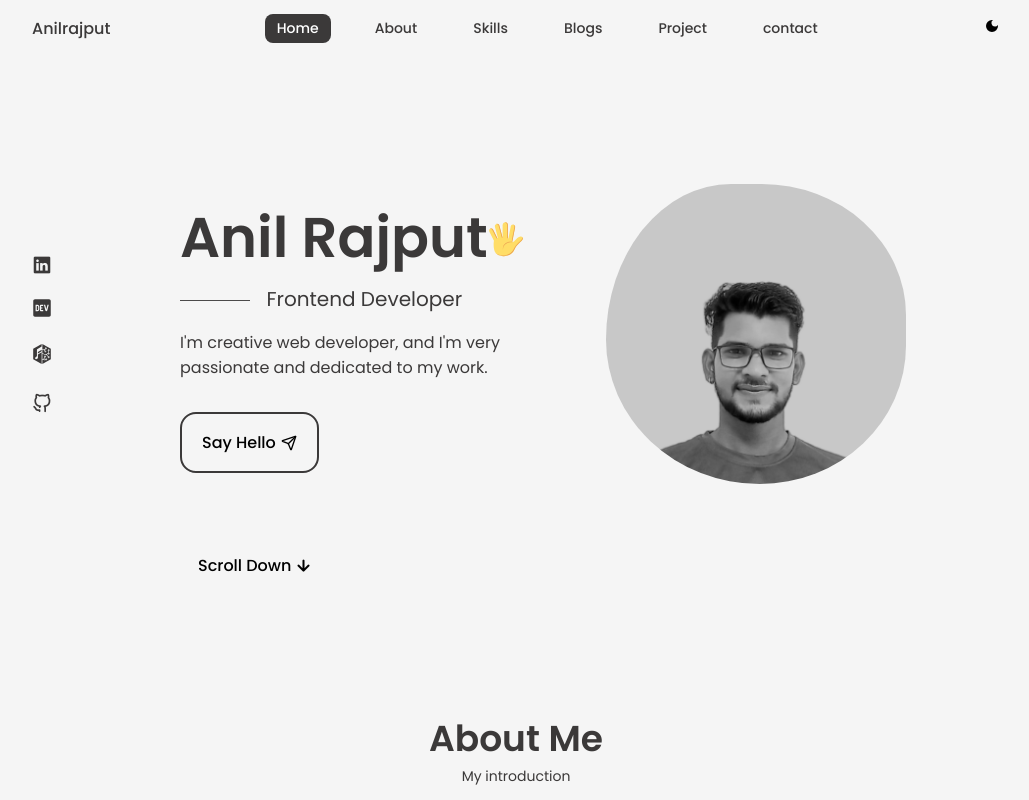
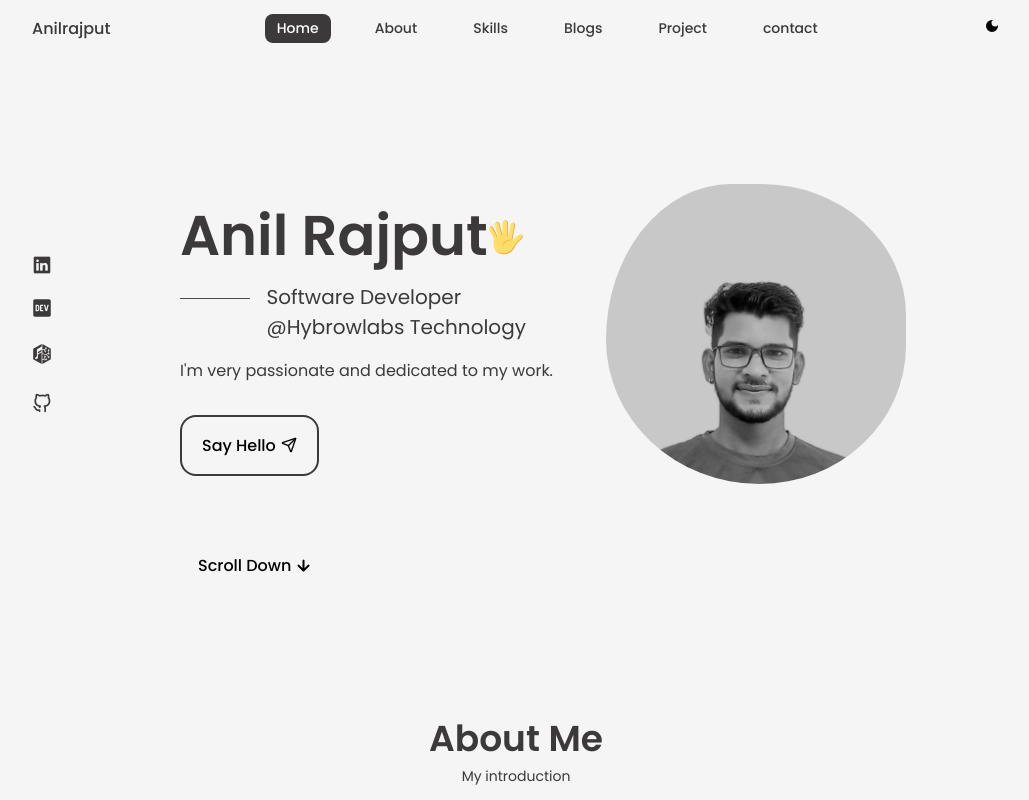
Before and after one commit to 04anilr/my-portfolio, a React (Create React App) app: page / in a window 1280 px wide. Shown: the top 800 px of the page, without its empty margins (124-1153 px from the left). Built offline with nearby package versions, Linux system fonts and the light colour scheme; no server answers.

Commit message:
Update Data.jsx
changes in home pag

```diff
--- a/src/components/Home/Data.jsx
+++ b/src/components/Home/Data.jsx
@@ -55,9 +55,9 @@ export const Data = () => {
                   ></path>
                 </svg>
         </h1>
-        <h3 className="home_subtitle">Frontend Developer</h3>
+        <h3 className="home_subtitle">Software Developer @Hybrowlabs Technology</h3>
         <p className="home_description">
-            I'm creative web developer, and I'm very passionate and dedicated to my work.
+            I'm very passionate and dedicated to my work.
         </p>
         <a href="#contact" className="button button--flex">
             Say Hello<LuSend className='send-icon'/>
```
